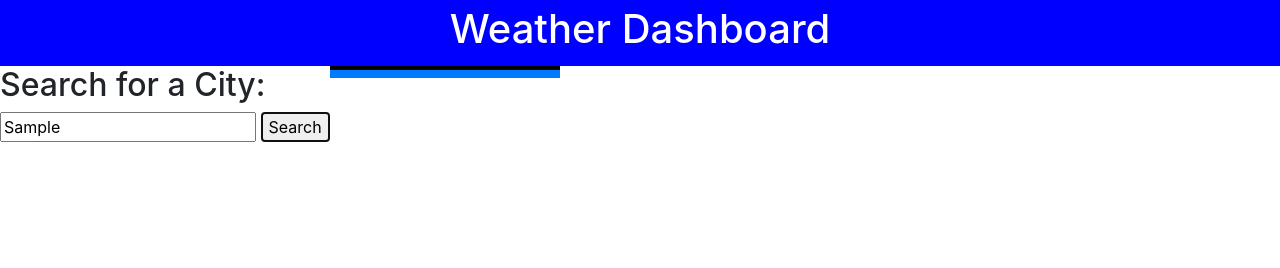
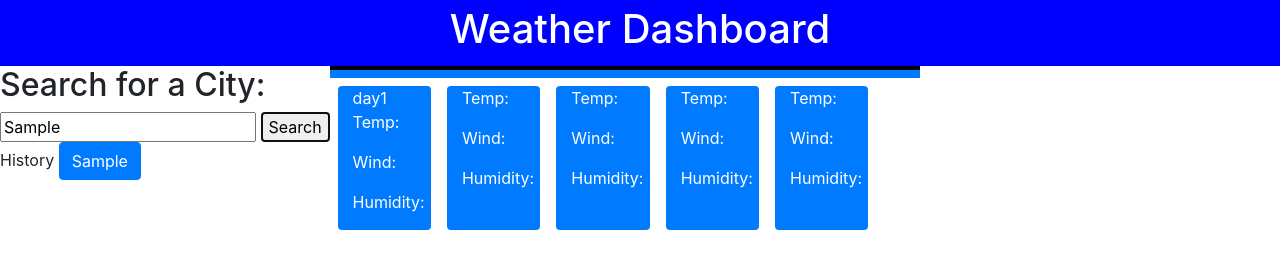
Before and after one commit to HarmanBoparai/Weather-Dashboard, a plain HTML site: page index.html in a window 1280 px wide. Both pictures are taken after typing "Sample" into the empty fields and a click on the button "Search". Drawn offline with nearby package versions, Linux system fonts and the light colour scheme; no server answers.

Commit message:
added local storage for the search history

```diff
--- a/assets/script/script.js
+++ b/assets/script/script.js
@@ -1,50 +1,98 @@
 //Variables
-let searchbtn=document.getElementById("search_button")
-let inputbox=document.getElementById("city_input")
-let singledayforecast=document.getElementById("singledayforecast")
+let searchbtn = document.getElementById("search_button")
+let inputbox = document.getElementById("city_input")
+let singledayforecast = document.getElementById("singledayforecast")
+let history = [];
+
+//Adding eventlistener to the searchbtn
+searchbtn.addEventListener("click", function(event){
+    event.preventDefault();
+    let cityName = inputbox.value;
+    fetchCityData(cityName);
+})
 
 // function for fetch data from the openweathermap
-function fetchCityData(event){
-    event.preventDefault();
-    let cityName=inputbox.value;
+
+function fetchCityData(cityName) {
+   saveLocal(cityName);
+    getLocal();
     console.log(cityName)
-    let requestUrl=`https://api.openweathermap.org/data/2.5/weather?q=${cityName}&appid=a813d1d337bb33fb9ed8d531e77212c8`
-    let currentDayWeather=fetch(requestUrl).then(response =>response.json()).then(data=>{
+    let requestUrl = `https://api.openweathermap.org/data/2.5/weather?q=${cityName}&appid=a813d1d337bb33fb9ed8d531e77212c8`
+    let currentDayWeather = fetch(requestUrl).then(response => response.json()).then(data => {
         console.log(data)
-        let latitude=data.coord.lat
-        let longitude=data.coord.lon
-        let cityname=data.name
-        let temp=data.main.temp
-        let wind=data.wind.speed
-        let humidity=data.main.humidity
-        let h1El=document.createElement("h1")
-        h1El.innerHTML=cityname
-        let temp_p=document.createElement("p")
-        temp_p.innerHTML=temp
-        let wind_p=document.createElement("p")
-        wind_p.innerHTML=wind
-        let humidity_p=document.createElement("p")
-        humidity_p.innerHTML=humidity
-        singledayforecast.append(cityname,temp_p,wind_p,humidity_p)
-        generateForecast(cityname,latitude,longitude)
+        $("#singledayforecast").children().remove();
+        let latitude = data.coord.lat
+        let longitude = data.coord.lon
+        let cityname = data.name
+        let temp = data.main.temp
+        let wind = data.wind.speed
+        let humidity = data.main.humidity
+
+        let h1El = document.createElement("h1")
+        h1El.innerHTML = cityname
+        let temp_p = document.createElement("p")
+        temp_p.innerHTML = temp
+        let wind_p = document.createElement("p")
+        wind_p.innerHTML = wind
+        let humidity_p = document.createElement("p")
+        humidity_p.innerHTML = humidity
+
+        singledayforecast.append(h1El, temp_p, wind_p, humidity_p)
+        generateForecast(cityname, latitude, longitude)
     })
 }
 
 // function for generating the forecast
-function generateForecast(cityname,lat,lon){
-let forecastvalue=fetch(`https://api.openweathermap.org/data/2.5/forecast?lat=${lat}&lon=${lon}&appid=a813d1d337bb33fb9ed8d531e77212c8`)
-                  .then(res=>res.json())
-                  .then(data=>{
-                  console.log(data)
-                  let list=data.list
-                  let index=0;
-                  console.log(list)
-                  for(let i=0;i<list.length;i+=8){
-                    index++;
+function generateForecast(cityname, lat, lon) {
+    let forecastvalue = fetch(`https://api.openweathermap.org/data/2.5/forecast?lat=${lat}&lon=${lon}&appid=a813d1d337bb33fb9ed8d531e77212c8`)
+        .then(res => res.json())
+        .then(data => {
+            console.log(data)
+            let list = data.list
+            let index = 0;
+            console.log(list)
+            for (let i = 0; i < list.length; i = i + 8) {
+                index++;
                 console.log(index)
-                    document.getElementsByClassName(`forecast_${index}`).innerHTML=list[i].dt_txt.split(" ")[0]
+                console.log(list[i].dt_txt.split(" ")[0]);
+                console.log($(`#forecast_${index}`));
+                $(`#forecast_${index}`).text(list[i].dt_txt.split(" ")[0]);
+                // document.getElementsByClassName(`forecast_${index}`).innerHTML=list[i].dt_txt.split(" ")[0]
+                $(`#temp${index}`).text(list[i].main.temp);
+                $(`#wind${index}`).text(list[i].wind.speed);
+                $(`#humi${index}`).text(list[i].main.humidity);
 
-                  }
-})
+            }
+        })
 }
-searchbtn.addEventListener("click",fetchCityData)
+
+// Saving the cityname to the local storage
+function saveLocal(city) {
+    if(history.length>5){
+        history.pop();
+    }
+    history.push(city);
+    localStorage.setItem("historyKey", JSON.stringify(history));
+}
+
+//Getting the names of the cities stored from the history array
+function getLocal() {
+
+    history = JSON.parse(localStorage.getItem("historyKey"));
+    if (history == null) {
+        history = [];
+    }
+    $("#history-box").children().remove();
+    for (let i = 0; i < history.length; i++) {
+       let liEl =  $("<li>").addClass("btn btn-primary").text(history[i])
+        $("#history-box").append(liEl);
+    }
+}
+
+getLocal();
+
+$("#history-box").on("click",".btn",function(event) {
+    let city = $(event.target).text();
+    fetchCityData(city);
+
+});
--- a/index.html
+++ b/index.html
@@ -1,34 +1,83 @@
 <!DOCTYPE html>
 <html lang="en">
+
 <head>
   <meta charset="UTF-8">
   <meta http-equiv="X-UA-Compatible" content="IE=edge">
   <title>Weather Dashboard Website</title>
-    <link rel="stylesheet" href="https://stackpath.bootstrapcdn.com/bootstrap/4.3.1/css/bootstrap.min.css"/>
+  <link rel="stylesheet" href="https://stackpath.bootstrapcdn.com/bootstrap/4.3.1/css/bootstrap.min.css" />
   <link rel="stylesheet" href="./assets/css/style.css">
 </head>
+
 <body>
   <div class="header">
     <h1>Weather Dashboard</h1>
   </div>
   <div id="parent_div">
+
+    <div>
       <div id="search_div">
-      <div class="d-flex justify-content-sm-start"><h2>Search for a City:</h2></div>
+        <div class="d-flex justify-content-sm-start">
+          <h2>Search for a City:</h2>
+        </div>
         <input type="text" placeholder="cityname" id="city_input"></input>
         <button type="text" id="search_button">Search</button>
       </div>
+
+      <div> <!--storing for the history-->
+        <label for="">History</label>
+        <div class="btn-group">
+          <div id="history-box">
+
+          </div>
+        </div>
+
+      </div>
+    </div>
     <div id="info_div">
-  <div id="singledayforecast"> <!--div for singledayforecast-->
+      <div id="singledayforecast">
+    <!--section for one day forecast-->
       </div>
       <div class="text-center bg-primary text-light p-1">
       </div>
-  <section class="container row"> <!--section for five day forecast-->
+      <section class="container row">
+        <!--section for five day forecast-->
         <div id="fivedayforecast"></div>
-          <div class="col-md-2 forecast_1 bg-primary text-white m-2 rounded"></div>
-          <div class="col-md-2 forecast_2 bg-primary text-white m-2 rounded"></div>
-          <div class="col-md-2 forecast_3 bg-primary text-white m-2 rounded"></div>
-          <div class="col-md-2 forecast_4 bg-primary text-white m-2 rounded"></div>
-          <div class="col-md-2 forecast_5 bg-primary text-white m-2 rounded"></div>
+        <div class="col-md-2 forecast_1 bg-primary text-white m-2 rounded">
+          <div id="forecast_1">day1</div>
+          <p><span>Temp:</span><span id="temp1"></span></p>
+          <p><span>Wind:</span><span id="wind1"></span></p>
+          <p><span>Humidity:</span><span id="humi1"></span></p>
+        </div>
+
+        <div class="col-md-2 forecast_2 bg-primary text-white m-2 rounded">
+          <div id="forecast_2"></div>
+          <p><span>Temp:</span><span id="temp2"></span></p>
+          <p><span>Wind:</span><span id="wind2"></span></p>
+          <p><span>Humidity:</span><span id="humi2"></span></p>
+        </div>
+
+        <div class="col-md-2 forecast_3 bg-primary text-white m-2 rounded">
+          <div id="forecast_3"></div>
+          <p><span>Temp:</span><span id="temp3"></span></p>
+          <p><span>Wind:</span><span id="wind3"></span></p>
+          <p><span>Humidity:</span><span id="humi3"></span></p>
+
+        </div>
+
+        <div class="col-md-2 forecast_4 bg-primary text-white m-2 rounded">
+          <div id="forecast_4"></div>
+          <p><span>Temp:</span><span id="temp4"></span></p>
+          <p><span>Wind:</span><span id="wind4"></span></p>
+          <p><span>Humidity:</span><span id="humi4"></span></p>
+        </div>
+
+        <div class="col-md-2 forecast_5 bg-primary text-white m-2 rounded">
+          <div id="forecast_5"></div>
+          <p><span>Temp:</span><span id="temp5"></span></p>
+          <p><span>Wind:</span><span id="wind5"></span></p>
+          <p><span>Humidity:</span><span id="humi5"></span></p>
+        </div>
     </div>
   </div>
   </section>
@@ -37,6 +86,7 @@
   </div>
   </div>
   </div>
+  <script src="https://cdnjs.cloudflare.com/ajax/libs/jquery/3.6.1/jquery.min.js"></script>
   <script src="./assets/script/script.js"></script>
 </body>
 
```
Lines whose indentation alone changed are shown as unchanged.
